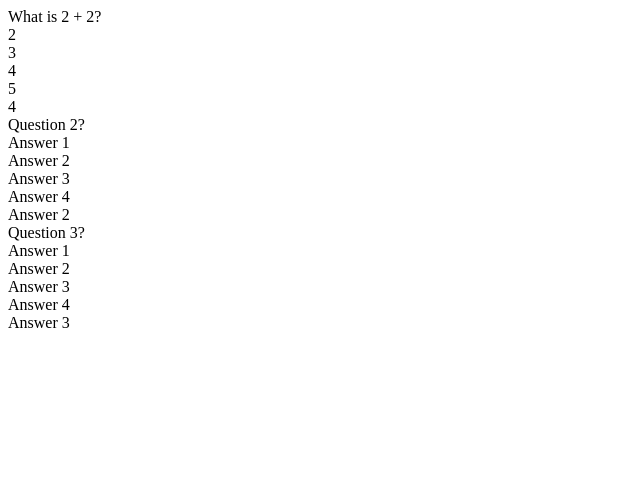
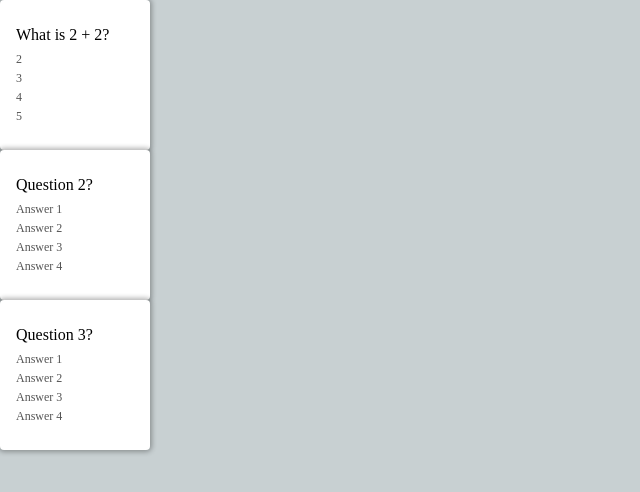
Before and after one commit to towsif031/flashcard-quiz-app, a React (Create React App) app: page / in a window 1280 px wide. Shown: the top 492 px of the page, without its empty margins (0-640 px from the left). Built offline with nearby package versions, Linux system fonts and the light colour scheme.

Commit message:
card styles.

```diff
--- a/src/App.js
+++ b/src/App.js
@@ -1,5 +1,6 @@
 import { useState } from 'react';
 import FlashcardList from './FlashcardList';
+import './app.css';
 
 function App() {
 	const [flashcards, setFlashcards] = useState(SAMPLE_FLASHCARDS);
--- /dev/null
+++ b/src/app.css
@@ -0,0 +1,64 @@
+* {
+	margin: 0;
+	padding: 0;
+	box-sizing: border-box;
+}
+
+body {
+	background-color: #c8d0d2;
+}
+
+.card {
+	display: flex;
+	justify-content: center;
+	align-items: center;
+	position: relative;
+	border-radius: 0.25rem;
+	box-shadow: 0 0 5px 2px rgba(0, 0, 0, 0.3);
+	background-color: #fff;
+	transform-style: preserve-3d;
+	transition: transform 0.5s;
+	height: 150px;
+	width: 150px;
+	cursor: pointer;
+	transform: perspective(1000px) rotateY(var(--rotate-y, 0))
+		translateY(var(--translate-y, 0));
+}
+
+.card:hover {
+	--translate-y: -2px;
+	box-shadow: 0 0 5px 2px rgba(0, 0, 0, 0.5);
+}
+
+.card.flip {
+	--rotate-y: 180deg;
+}
+
+.card .front {
+	left: 0;
+}
+
+.card .front,
+.card .back {
+	position: absolute;
+	padding: 1rem;
+	backface-visibility: hidden;
+}
+
+.card .back {
+	transform: rotateY(180deg);
+}
+
+.flashcard-options {
+	margin-top: 0.5rem;
+}
+
+.flashcard-option {
+	margin-top: 0.25rem;
+	color: #555;
+	font-size: 0.75rem;
+}
+
+.flashcard-option:first-child {
+	margin-top: 0;
+}
```
